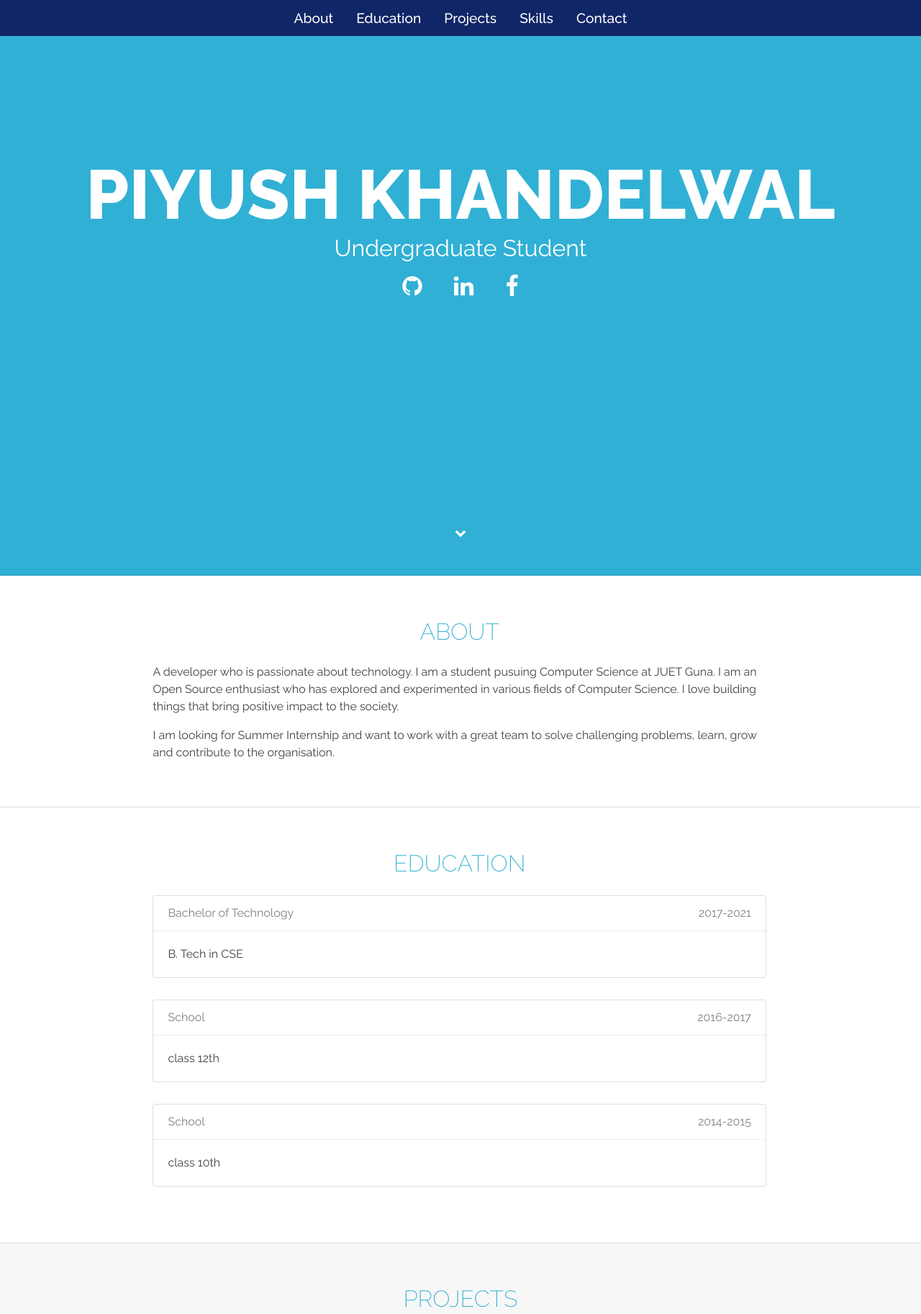
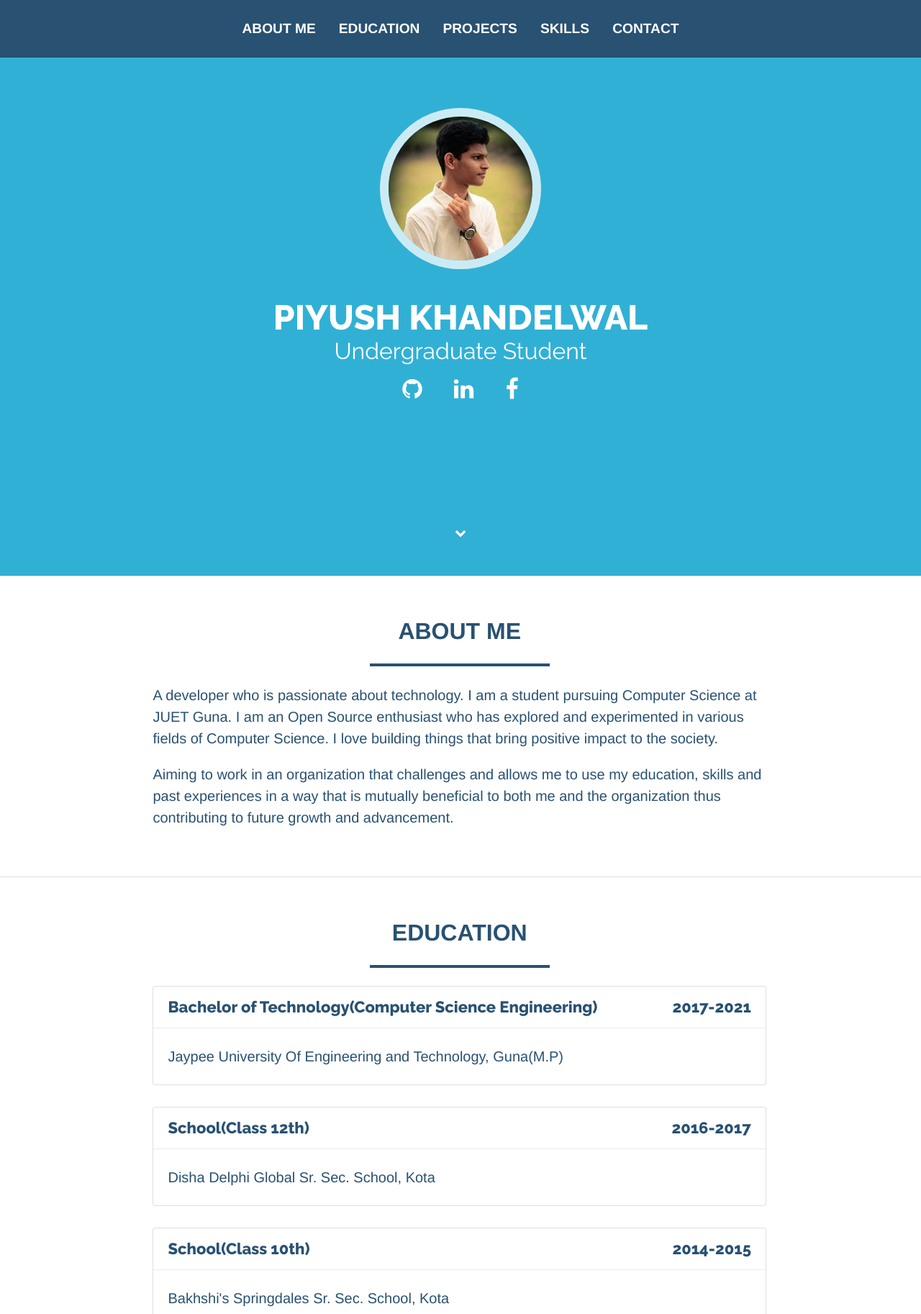
Before and after one commit to piyush1009/Piyush-Portfolio, a plain HTML site: page index.html in a window 1280 px wide. Shown: the top 1826 px of the page at 72% size. Drawn offline with Linux system fonts and the light colour scheme.

Commit message:
code changed for today

```diff
--- a/index.html
+++ b/index.html
@@ -3,6 +3,7 @@
   <head>
     <meta charset="utf-8">
     <title>Piyush Khandelwal</title>
+    <link rel="shortcut icon" href="logo.png" type="image/x-icon">
     <link rel="stylesheet" href="style.css">
     <link href="https://fonts.googleapis.com/css?family=Raleway:200,300,400,500,600,700,800" rel="stylesheet">
     <link rel="stylesheet" href="https://maxcdn.bootstrapcdn.com/font-awesome/4.7.0/css/font-awesome.min.css">
@@ -11,7 +12,7 @@
 
     <!-- BEGIN NAVBAR -->
     <div class="navbar">
-      <a href="#about">About</a>
+      <a href="#about">About Me</a>
       <!-- <a href="#experience">Experience</a> -->
       <a href="#education">Education</a>
       <a href="#projects">Projects</a>
@@ -25,6 +26,7 @@
       <!-- HEADER -->
       <div class="jumbotron">
         <div class="jumbotron-text">
+          <img class="profile-img" src="profile.jpg" alt="Ankit Khandelwal">
           <h1>Piyush Khandelwal</h1>
           <p>Undergraduate Student</p>
         </div>
@@ -58,11 +60,12 @@
         <div class="main-content">
           <div class="content-header">
             <a class="anchor" name="about"></a>
-            <h2>About</h2>
+            <h2>About me</h2>
+            <hr>
           </div>
           <div class="content-body">
-            <p>A developer who is passionate about technology. I am a student pusuing Computer Science at JUET Guna. I am an Open Source enthusiast who has explored and experimented in various fields of Computer Science. I love building things that bring positive impact to the society.</p>
-            <p>I am looking for Summer Internship and want to work with a great team to solve challenging problems, learn, grow and contribute to the organisation.</p>
+            <p>A developer who is passionate about technology. I am a student pursuing Computer Science at JUET Guna. I am an Open Source enthusiast who has explored and experimented in various fields of Computer Science. I love building things that bring positive impact to the society.</p>
+            <p>Aiming to work in an organization that challenges and allows me to use my education, skills and past experiences in a way that is mutually beneficial to both me and the organization thus contributing to future growth and advancement. </p>
           </div>
         </div>
         <div class="side-content"></div>
@@ -122,34 +125,35 @@
           <div class="content-header">
             <a class="anchor" name="education"></a>
             <h2>Education</h2>
+            <hr>
           </div>
           <div class="content-body">
 
             <!-- EDUCATION 1 -->
             <div class="card">
               <div class="card-header">
-                <h4>Bachelor of Technology<span class="job-title">2017-2021</span></h4>
+                <h4>Bachelor of Technology(Computer Science Engineering)<span class="job-title">2017-2021</span></h4>
               </div>
               <div class="card-content">
-                <p>B. Tech in CSE</p>
+                <p>Jaypee University Of Engineering and Technology, Guna(M.P)</p>
               </div>
             </div>
             <!-- EDUCATION 2 -->
             <div class="card">
               <div class="card-header">
-                <h4>School <span class="job-title">2016-2017</span></h4>
+                <h4>School(Class 12th) <span class="job-title">2016-2017</span></h4>
               </div>
               <div class="card-content">
-                <p> class 12th</p>
+                <p>Disha Delphi Global Sr. Sec. School, Kota</p>
               </div>
             </div>
             <!-- EDUCATION 3 -->
             <div class="card">
               <div class="card-header">
-                <h4>School <span class="job-title">2014-2015</span></h4>
+                <h4>School(Class 10th) <span class="job-title">2014-2015</span></h4>
               </div>
               <div class="card-content">
-                <p> class 10th</p>
+                <p>Bakhshi's Springdales Sr. Sec. School, Kota</p>
               </div>
             </div>
 
@@ -166,13 +170,14 @@
           <div class="content-header">
             <a class="anchor" name="projects"></a>
             <h2>Projects</h2>
+            <hr>
           </div>
           <div class="content-body">
             <!-- CARD #1 -->
             <div class="project-card">
-              <div class="project-image">
-                <!-- <img src="http://placehold.it/250x350"> -->
-              </div>
+              <!-- <div class="project-image">
+                <img src="http://placehold.it/250x350">
+              </div> -->
               <div class="project-content">
                 <h4>E-Commerce Website</h4>
                 <p>It has following features:
@@ -181,21 +186,20 @@
                   Past Orders : Each user can see his Order history.
                   Payment : Stripe Integration is done for taking payments from users.
                   </p>
-                <a href="#">Link Text</a>
+                <a href="https://github.com/piyush1009/general_store">Link</a>
               </div>
             </div>
             <!-- CARD #2 -->
             <div class="project-card">
-              <div class="project-image">
-                <!-- <img src="http://placehold.it/250x350"> -->
-              </div>
+              <!-- <div class="project-image">
+                <img src="http://placehold.it/250x350">
+              </div> -->
               <div class="project-content">
-                <h4>Book Microservice Architecture</h4>
-                <p>Lorem ipsum dolor sit amet, consectetur adipisicing elit, sed do eiusmod tempor incididunt ut labore et dolore magna aliqua. Ut enim ad minim veniam, quis nostrud exercitation ullamco laboris nisi ut aliquip ex ea commodo consequat. Duis aute irure dolor in reprehenderit in voluptate velit esse cillum dolore eu fugiat nulla pariatur. Excepteur sint occaecat cupidatat non proident, sunt in culpa qui officia deserunt mollit anim id est laborum.</p>
-                <a href="#">Link Text</a>
+                <h4>Book Microservice Architecture (in progress)</h4>
+                <p>The main goal of this portal is to provide information of books, to sell and buy books by using Microservice architecture.</p>
+                <!-- <a href="#">Link Text</a> -->
               </div>
             </div>
-
           </div>
         </div>
         <div class="side-content-sm"></div>
@@ -209,6 +213,7 @@
           <div class="content-header">
             <a class="anchor" name="skills"></a>
             <h2>Skills</h2>
+            <hr>
           </div>
           <div class="content-body">
             <ul class="ul-skills">
@@ -239,6 +244,7 @@
           <div class="content-header">
             <a class="anchor" name="contact"></a>
             <h2 class="white-text">Contact Me</h2>
+            <hr>
           </div>
           <div class="contact content-body">
             <form method="POST" action="https://formspree.io/email@email.com">
@@ -260,7 +266,7 @@
           <div class="content-header">
           </div>
           <div class="content-body">
-            <p>Copyright YOUR NAME 2017</p>
+            <p>Made by: &copy Piyush Khandelwal</p>
           </div>
         </div>
         <div class="side-content"></div>
--- a/style.css
+++ b/style.css
@@ -10,22 +10,55 @@ body {
 
 /*NAVBAR*/
 .navbar {
-  background-color:#112666;
+  background-color:#285172;
   position: fixed; /* Set the navbar to fixed position */
   top: 0; /* Position the navbar at the top of the page */
   width: 100%; /* Full width */
   display: flex;
   justify-content: center;
   font-size: medium;
+  padding:15px 0px;
+  transition: padding 0.3s;
+  position: fixed;
+  z-index: 99;
 }
 
 .navbar a {
-  font-weight: 500;
+  text-transform: uppercase;
+  font-weight: 700;
+  font:20px;
   color: white;
   padding: 14px 16px;
   text-decoration: none;
   font-size:larger;
+  font-family:Montserrat,"Helvetica Neue",Helvetica,Arial,sans-serif;
 }
+
+.jumbotron-text img {
+  max-width: 240px;
+  border-radius: 50%;
+  border: 0.4em solid rgba(255, 255, 255, 0.75);
+}
+
+hr {
+  margin: 15px auto 25px;
+  padding: 0;
+  max-width: 250px;
+  border: 0;
+  border-top: solid 4px;
+  color:#285172;
+}
+
+.navbar a:hover {
+  background-color: #ddd;
+  color: black;
+}
+
+.navbar a.active {
+  background-color: #ddd;
+  color: black;
+}
+
 
 .anchor {
   display: block;
@@ -57,7 +90,7 @@ body {
   /*YOUR NAME*/
   text-transform: uppercase;
   font-weight: 800;
-  font-size: 3em;
+  font-size: 1.5em;
   margin-bottom: 0;
 }
 
@@ -137,11 +170,20 @@ body {
 }
 
 h2 {
-  font-weight: 200;
   font-size: 2rem;
-  color: #31b0d5;
+  color: #285172;
   text-transform: uppercase;
   text-align: center;
+  font-family: Montserrat,"Helvetica Neue",Helvetica,Arial,sans-serif;
+  font-weight: 700;
+}
+
+.content-body p {
+    font-family: Montserrat,"Helvetica Neue",Helvetica,Arial,sans-serif;
+    color: #285172;
+    font-weight: 500;
+    font-size: 20px;
+
 }
 
 .content-body {
@@ -174,8 +216,9 @@ h2 {
 
 h4 {
   margin: 0;
-  font-weight: 400;
-  color: grey;
+  font-weight: 800;
+  color:#285172;
+  font-size: 22px;
 }
 
 .job-title {
```
Also changed, not shown: Piyush.png (added), logo.png (added), profile.jpg (added).
